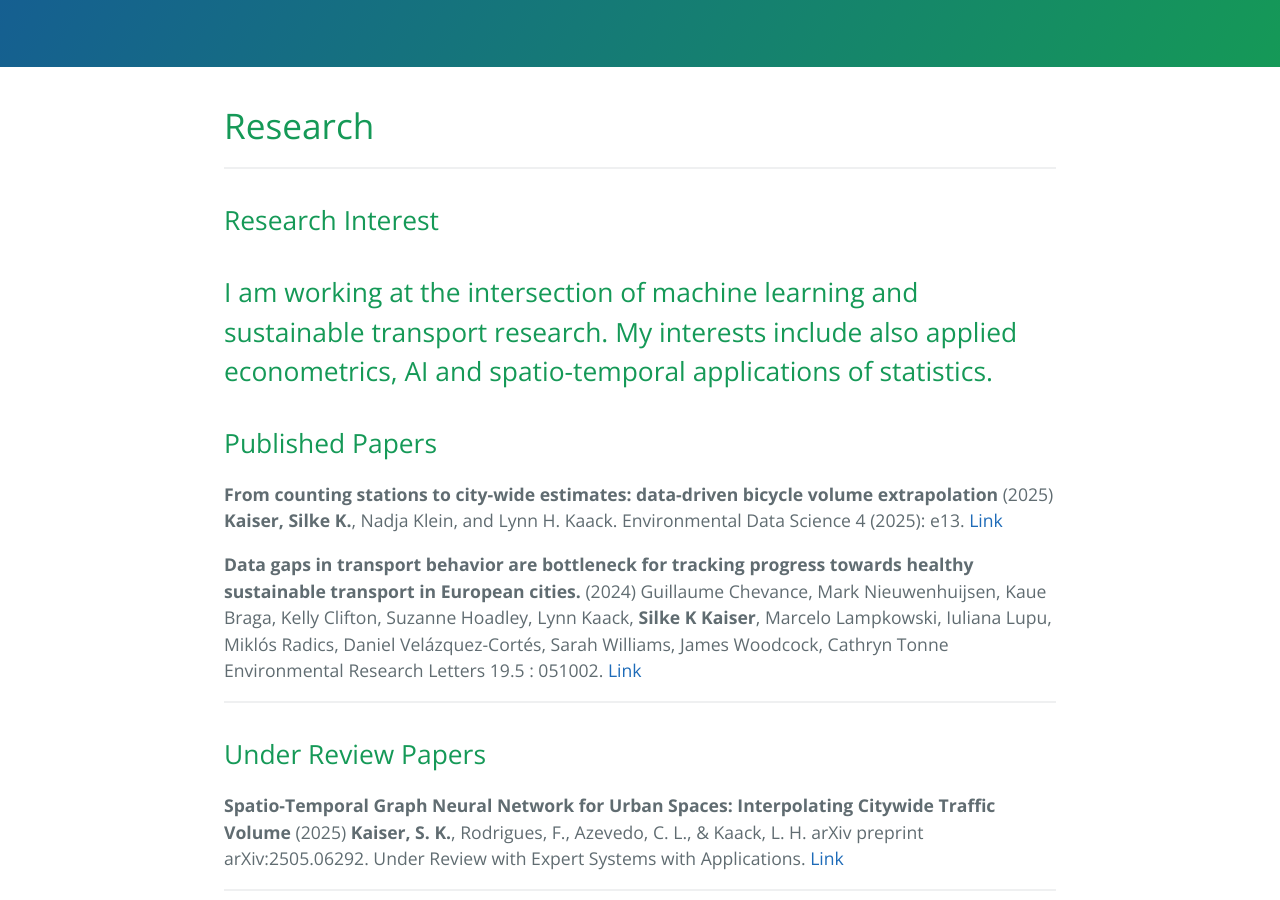
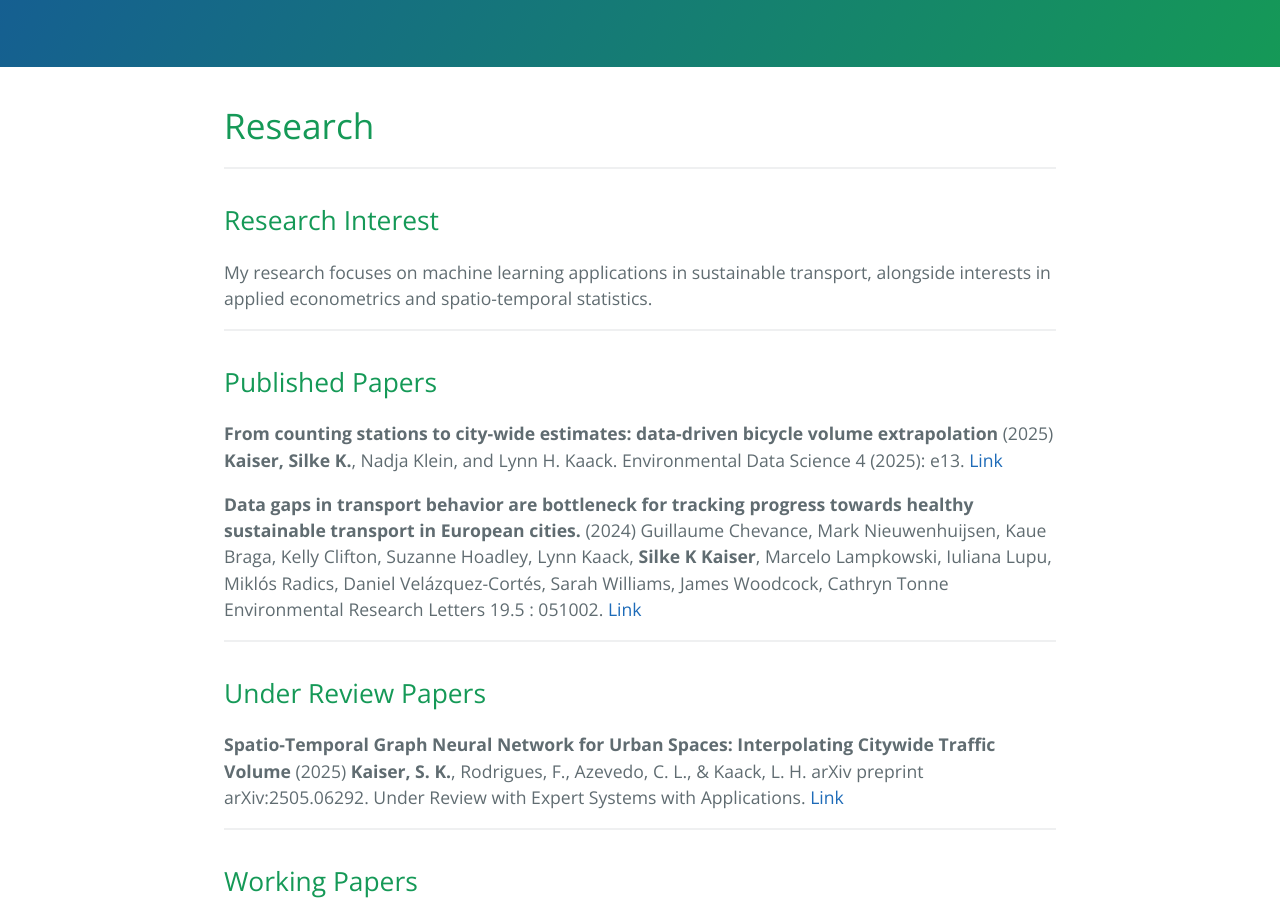
Before and after one commit to silkekaiser/silkekaiser.github.io, a Jekyll site: the page built from research.md, in a window 1280 px wide and 900 px high, scrolled down 316 px. Built offline with Jekyll 4.4.1, drawn with Linux system fonts in a browser that asks for light colours; nearby versions of some CDN libraries; our own code applies the rules of GitHub Pages for plain Markdown files.

```diff
--- a/research.md
+++ b/research.md
@@ -6,7 +6,8 @@ layout: default
 -----------------------------------
 ## Research Interest
 
-I am working at the intersection of machine learning and sustainable transport research. My interests include also applied econometrics, AI and spatio-temporal applications of statistics.
+My research focuses on machine learning applications in sustainable transport, alongside interests in applied econometrics and spatio-temporal statistics.
+
 -----------------------------------
 ## Published Papers
 
```
